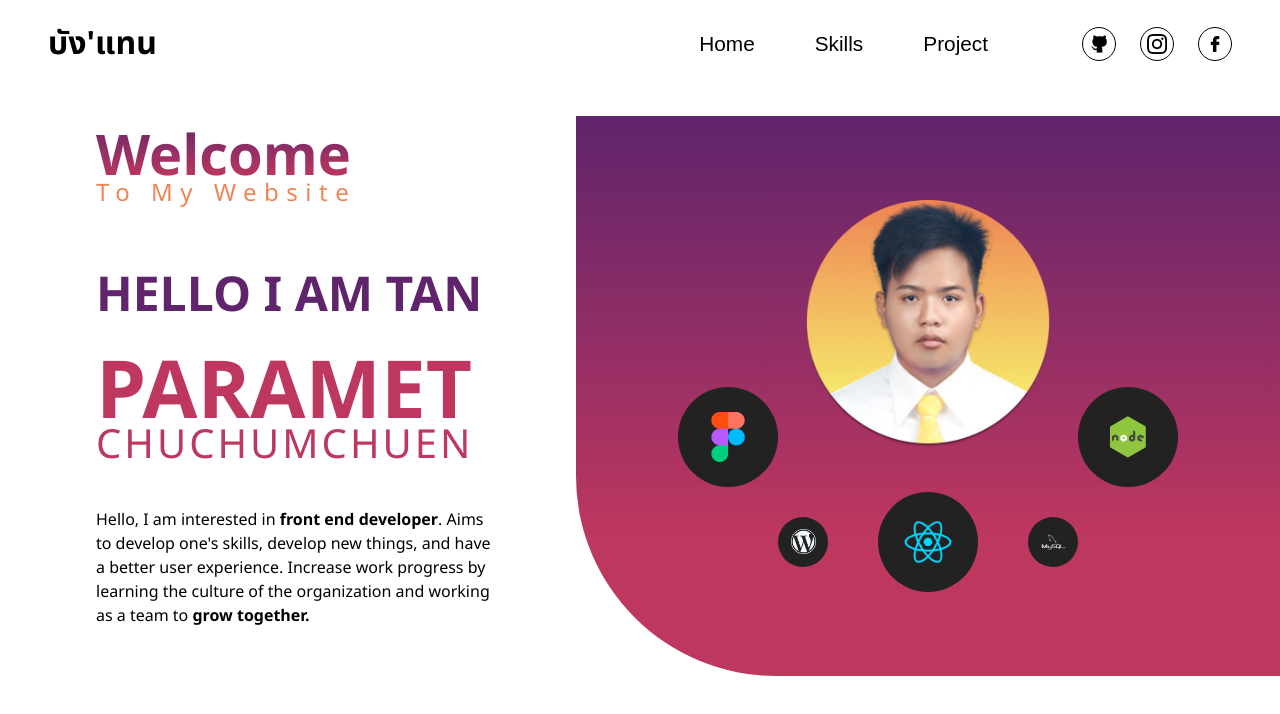
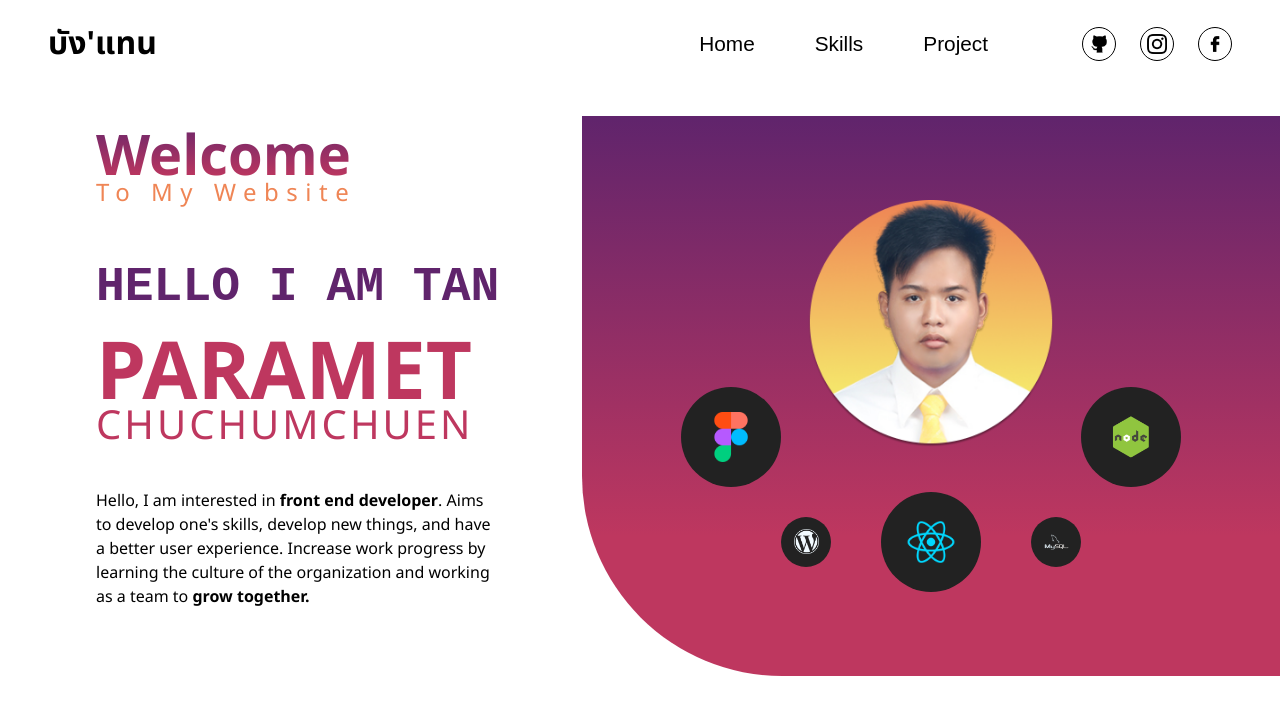
Before and after one commit to TAN-PARAMET/MY-Portfolio-Website, a React (Create React App) app: page / in a window 1280 px wide. Shown: the top 714 px of the page. Built offline with nearby package versions, Linux system fonts and the light colour scheme.

Commit message:
add css text typing animation

```diff
--- a/src/components/Introduction.js
+++ b/src/components/Introduction.js
@@ -17,7 +17,7 @@ function Introduction() {
           <p className="color-yellow">To My Website</p>
         </div>
         <div className="text-name">
-          <h1 className="color-puple">HELLO I AM TAN</h1>
+          <h1 className="color-puple typing-demo">HELLO I AM TAN</h1>
           <b className="color-pink">PARAMET</b>
           <p className="color-pink">CHUCHUMCHUEN</p>
         </div>
--- a/src/components/style/Introduction.css
+++ b/src/components/style/Introduction.css
@@ -54,3 +54,25 @@ align-items: center;
 border-bottom-left-radius: 200px;
 
 }
+
+.typing-demo {
+  width: 14ch;
+  animation: typing 2s steps(14), blink .5s step-end infinite alternate;
+  white-space: nowrap;
+  overflow: hidden;
+  border-right: 3px solid;
+  font-family: monospace;
+  font-size: 2em;
+}
+
+@keyframes typing {
+  from {
+    width: 0
+  }
+}
+
+@keyframes blink {
+  50% {
+    border-color: transparent
+  }
+}
```
